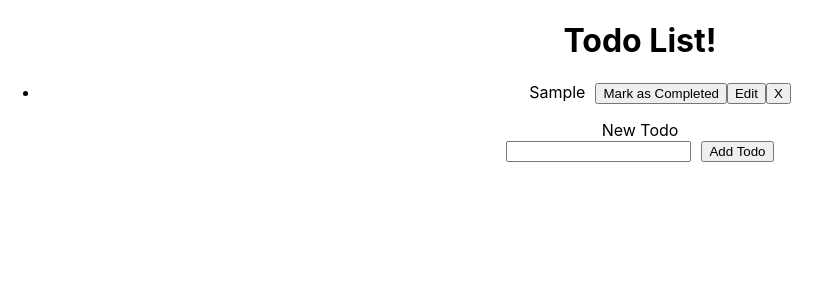
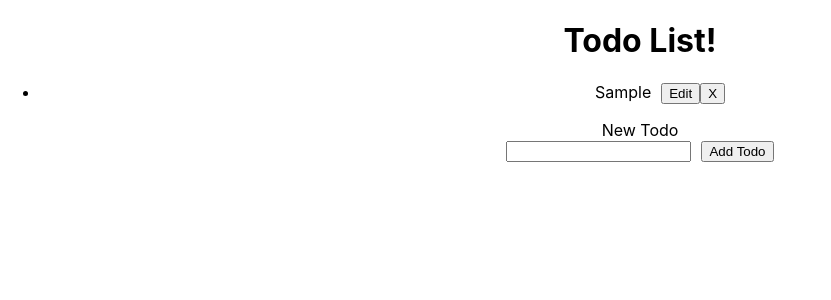
Before and after one commit to AndrewHuntington/todo-list-react, a React (Create React App) app: page / in a window 1280 px wide. Both pictures are taken after typing "Sample" into the empty fields and a click on the button "Add Todo". Shown: the top 300 px of the page, without its empty margins (0-831 px from the left). Built offline with nearby package versions, Linux system fonts and the light colour scheme.

Commit message:
Remove mark as completed button. Tasks can not be marked as completed by clicking directly on them

```diff
--- a/src/Todo.js
+++ b/src/Todo.js
@@ -27,8 +27,7 @@ export default class Todo extends Component {
   render() {
     return (
       <li className="Todo" id={this.props.id}>
-        {this.props.task}
-        <button onClick={this.handleMark}>Mark as Completed</button>
+        <span onClick={this.handleMark}>{this.props.task}</span>
         <button onClick={this.handleEdit}>Edit</button>
         <button onClick={this.handleRemove}>X</button>
       </li>
```
